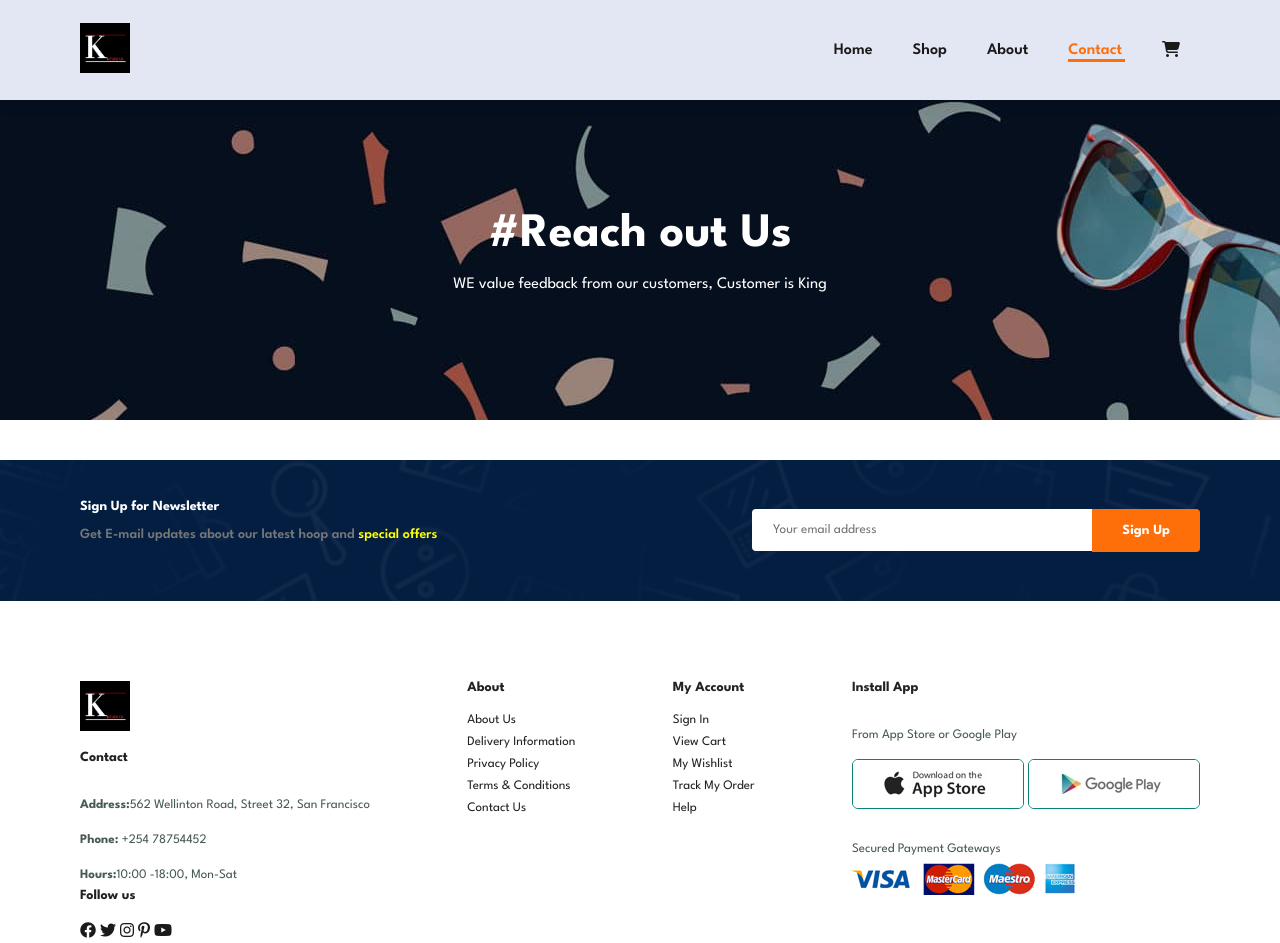
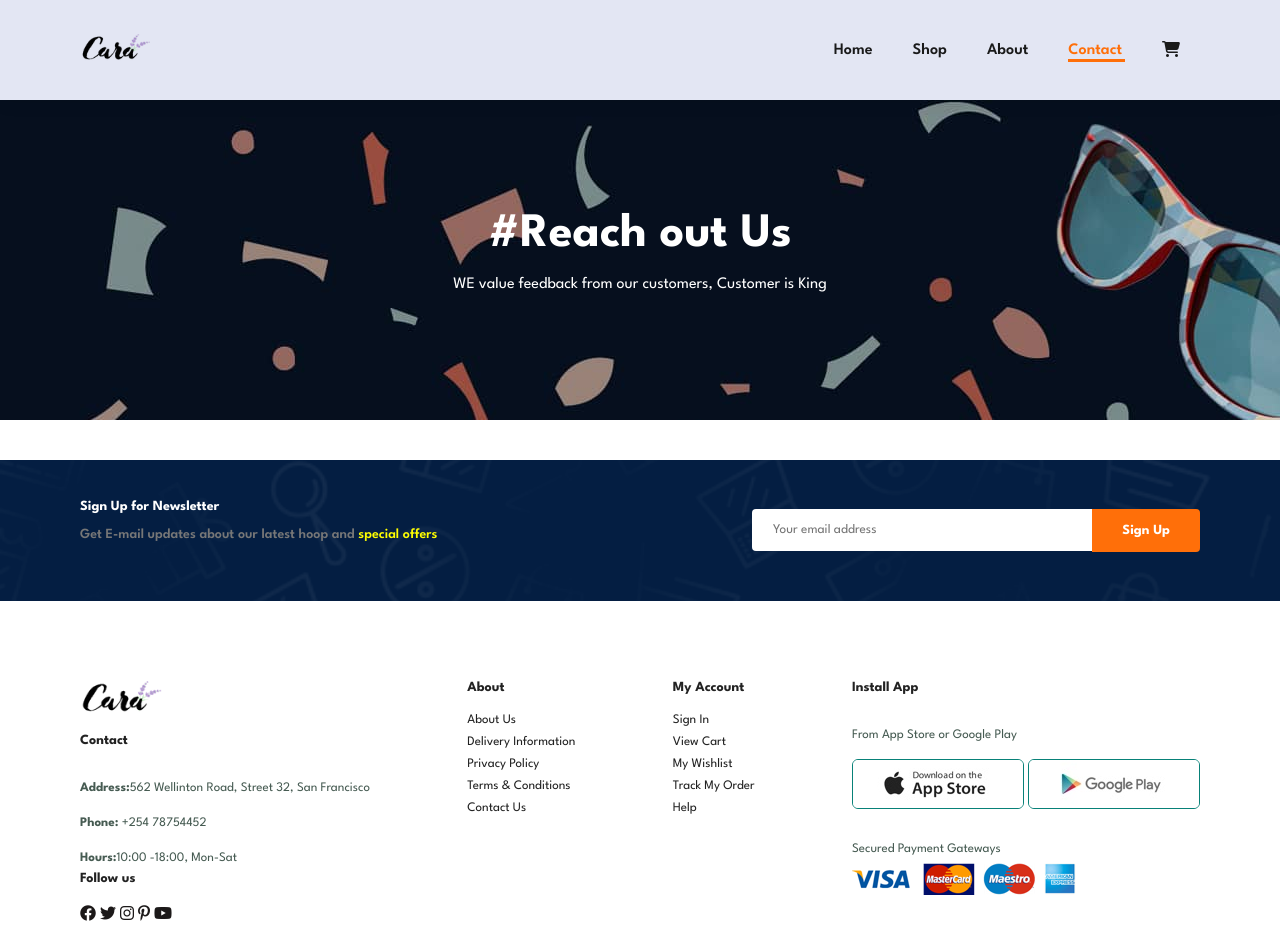
Before and after one commit to NelsonMungai/K-design-online-shop, a plain HTML site: page contact.html in a window 1280 px wide. Shown: the top 943 px of the page. Drawn offline with Linux system fonts and the light colour scheme.

Commit message:
fixed the logo inconsistencies

```diff
--- a/contact.html
+++ b/contact.html
@@ -17,7 +17,7 @@
   <body>
     <section id="header">
       <a href="#">
-        <img src="IMG/Designs.png" alt="" />
+        <img src="/IMG/logo.png" alt="" />
       </a>
       <div>
         <ul id="navbar">
@@ -60,7 +60,7 @@
     </section>
     <section id="footer" class="section-p1 section-m1">
       <div class="col">
-        <img src="/IMG/Designs.png" class="logo" alt="" />
+        <img src="/IMG/logo.png" class="logo" alt="" />
         <h4>Contact</h4>
         <p>
           <strong>Address:</strong>562 Wellinton Road, Street 32, San Francisco
--- a/styles.css
+++ b/styles.css
@@ -83,7 +83,7 @@ p {
   top: 0;
 }
 #header a img {
-  width: 50px;
+  width: 100px;
   height: 80%;
   object-fit: cover;
 }
@@ -440,9 +440,9 @@ p {
   margin-bottom: 20px;
 }
 #footer .logo {
-  width: 50px;
+  width: 40%;
   object-fit: cover;
-  height: 50px;
+  height: 40%;
   margin-bottom: 20px;
 }
 #footer h4 {
```
Also changed, not shown: about.html (+1 -1 lines), index.html (+1 -1 lines), shop.html (+3 -3 lines), sproduct.html (+3 -3 lines).
